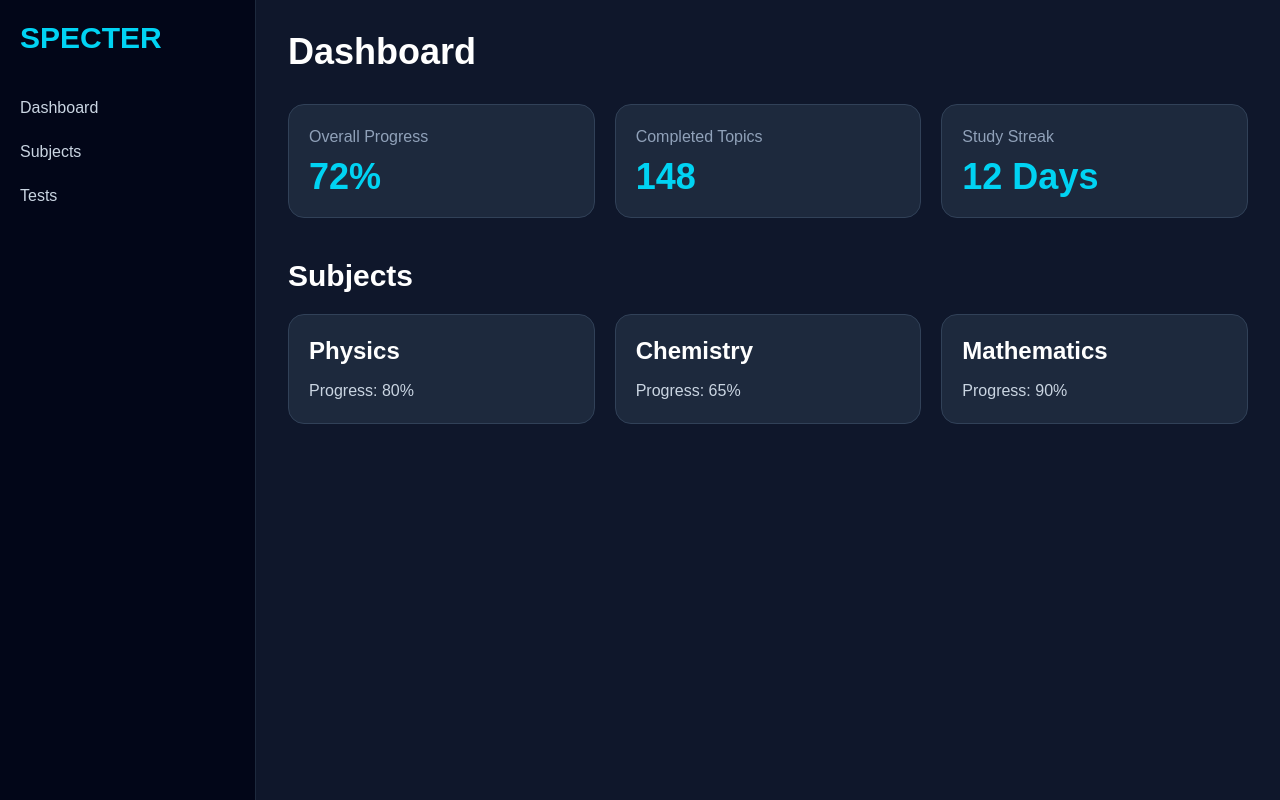
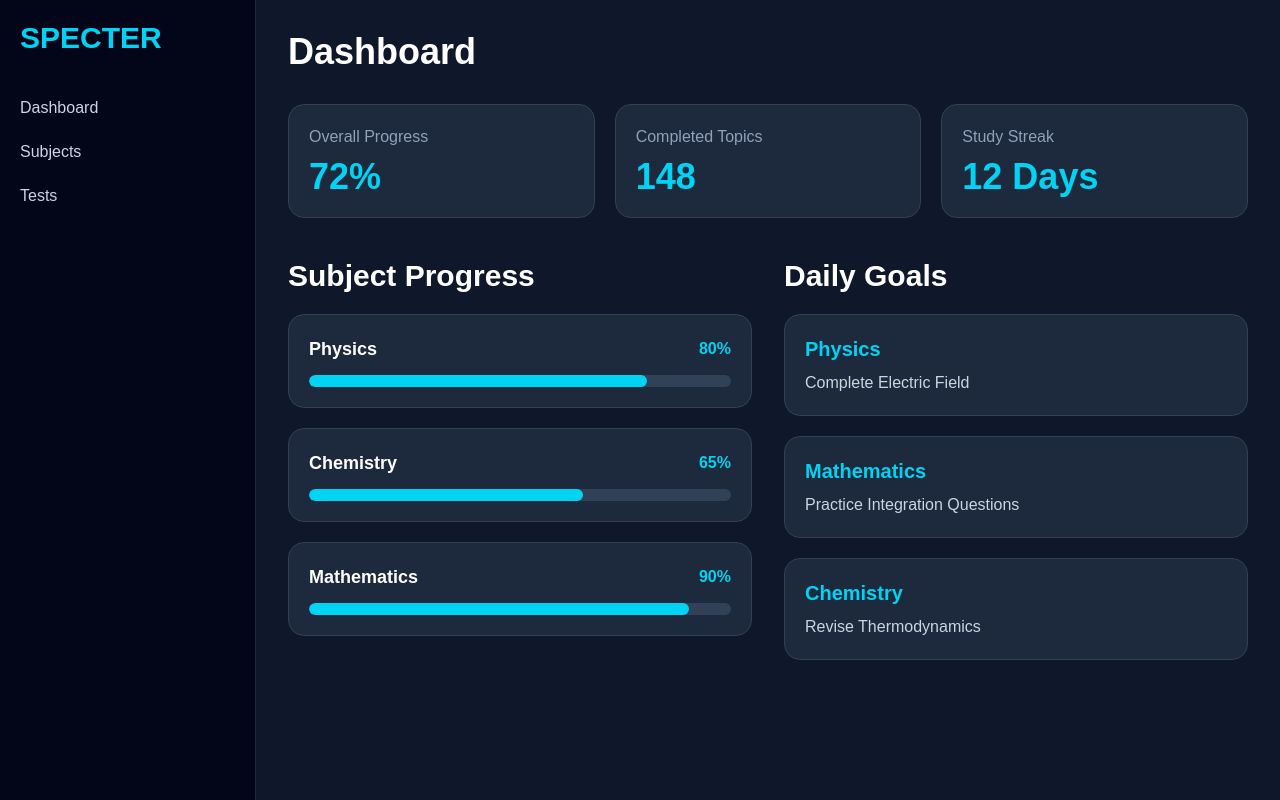
Before and after one commit to Advait-Maheshwari/SPECTER-STUDY, a React (Vite) app in the folder client/: page / in a window 1280 px wide. Built offline with nearby package versions, Linux system fonts and the light colour scheme.

Commit message:
Added dashboard progress tracking and daily goals

```diff
--- /dev/null
+++ b/client/src/components/DailyGoalCard.jsx
@@ -0,0 +1,17 @@
+function DailyGoalCard({ subject, goal }) {
+  return (
+    <div className="bg-slate-800 p-5 rounded-2xl border border-slate-700">
+
+      <h2 className="text-xl font-bold text-cyan-400 mb-2">
+        {subject}
+      </h2>
+
+      <p className="text-slate-300">
+        {goal}
+      </p>
+
+    </div>
+  )
+}
+
+export default DailyGoalCard
--- /dev/null
+++ b/client/src/components/ProgressBar.jsx
@@ -0,0 +1,30 @@
+function ProgressBar({ subject, progress }) {
+  return (
+    <div className="bg-slate-800 p-5 rounded-2xl border border-slate-700">
+
+      <div className="flex items-center justify-between mb-3">
+
+        <h2 className="text-lg font-semibold">
+          {subject}
+        </h2>
+
+        <span className="text-cyan-400 font-bold">
+          {progress}%
+        </span>
+
+      </div>
+
+      <div className="w-full h-3 bg-slate-700 rounded-full overflow-hidden">
+
+        <div
+          className="h-full bg-cyan-400 rounded-full"
+          style={{ width: `${progress}%` }}
+        ></div>
+
+      </div>
+
+    </div>
+  )
+}
+
+export default ProgressBar
--- a/client/src/pages/Dashboard.jsx
+++ b/client/src/pages/Dashboard.jsx
@@ -1,6 +1,7 @@
 import Sidebar from "../components/Sidebar"
-import SubjectCard from "../components/SubjectCard"
 import ProgressCard from "../components/ProgressCard"
+import ProgressBar from "../components/ProgressBar"
+import DailyGoalCard from "../components/DailyGoalCard"
 
 function Dashboard() {
   return (
@@ -33,26 +34,61 @@ function Dashboard() {
 
         </div>
 
+        <div className="grid grid-cols-2 gap-8">
+
+          <div>
+
             <h2 className="text-3xl font-bold mb-5">
-          Subjects
+              Subject Progress
             </h2>
 
-        <div className="grid grid-cols-3 gap-5">
+            <div className="flex flex-col gap-5">
 
-          <SubjectCard
+              <ProgressBar
                 subject="Physics"
-            progress="80"
+                progress={80}
               />
 
-          <SubjectCard
+              <ProgressBar
                 subject="Chemistry"
-            progress="65"
+                progress={65}
               />
 
-          <SubjectCard
+              <ProgressBar
                 subject="Mathematics"
-            progress="90"
+                progress={90}
               />
+
+            </div>
+
+          </div>
+
+          <div>
+
+            <h2 className="text-3xl font-bold mb-5">
+              Daily Goals
+            </h2>
+
+            <div className="flex flex-col gap-5">
+
+              <DailyGoalCard
+                subject="Physics"
+                goal="Complete Electric Field"
+              />
+
+              <DailyGoalCard
+                subject="Mathematics"
+                goal="Practice Integration Questions"
+              />
+
+              <DailyGoalCard
+                subject="Chemistry"
+                goal="Revise Thermodynamics"
+              />
+
+            </div>
+
+          </div>
 
         </div>
 
```
Lines whose indentation alone changed are shown as unchanged.
